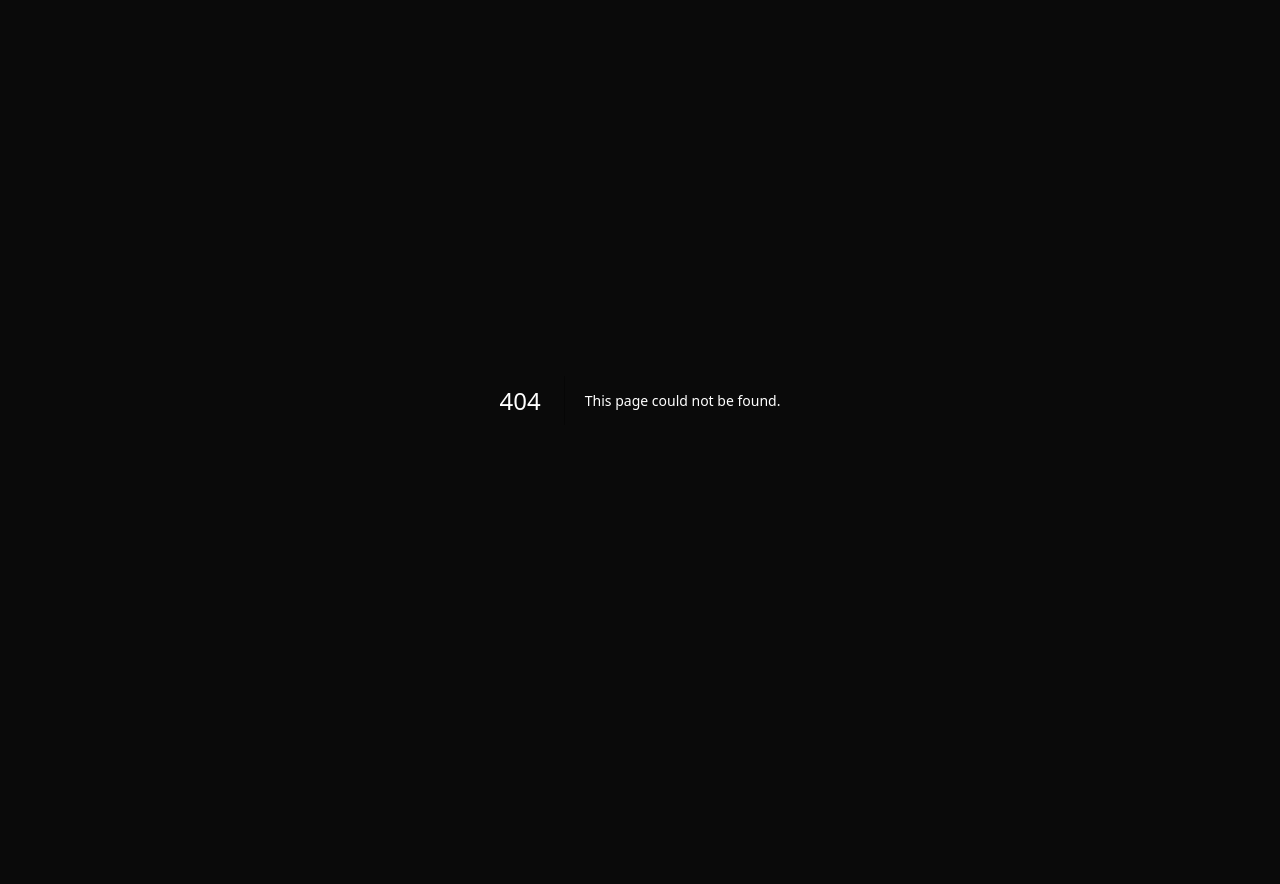
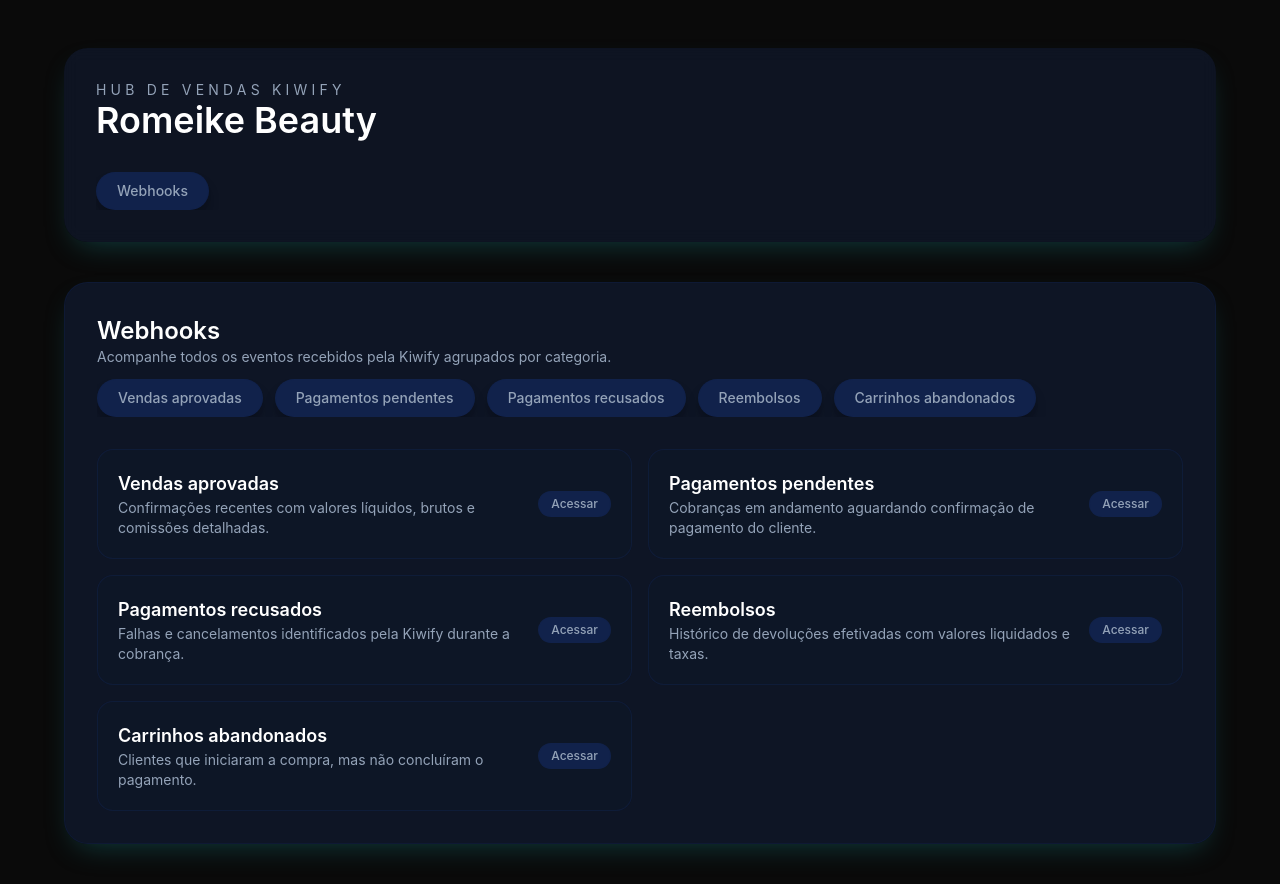
Before and after one commit to leoxavier3914-arch/rb, a Next.js app: page /webhooks in a window 1280 px wide. Before the commit this address had no page. Before the commit the page ends 800 px from the top, so only its background shows below. Built offline with nearby package versions, Linux system fonts and the light colour scheme.

Commit message:
Reorganize dashboard pages under webhooks

```diff
--- a/app/(dashboard)/layout.tsx
+++ b/app/(dashboard)/layout.tsx
@@ -1,13 +1,7 @@
 import Link from "next/link";
 import { Suspense } from "react";
 
-const navigation = [
-  { name: "Vendas aprovadas", href: "/approved-sales" },
-  { name: "Pagamentos pendentes", href: "/pending-payments" },
-  { name: "Pagamentos recusados", href: "/rejected-payments" },
-  { name: "Reembolsos", href: "/refunded-sales" },
-  { name: "Carrinhos abandonados", href: "/abandoned-carts" },
-];
+const navigation = [{ name: "Webhooks", href: "/webhooks" }];
 
 export default function DashboardLayout({
   children,
--- a/app/(dashboard)/sales/[saleId]/page.tsx
+++ b/app/(dashboard)/sales/[saleId]/page.tsx
@@ -648,7 +648,7 @@ export default async function SaleDetailsPage({
           </h1>
         </div>
         <Link
-          href="/approved-sales"
+          href="/webhooks/approved-sales"
           className="inline-flex items-center gap-2 rounded-full border border-surface-accent/60 bg-surface-accent px-4 py-2 text-sm font-medium text-muted-foreground transition-colors hover:border-primary hover:bg-primary hover:text-primary-foreground"
         >
           ← Voltar para o hub
--- a/app/(dashboard)/abandoned-carts/page.tsx
+++ b/app/(dashboard)/webhooks/abandoned-carts/page.tsx
@@ -100,7 +100,7 @@ export default async function AbandonedCartsPage({ searchParams }: AbandonedCart
       description="Carrinhos sinalizados pelos webhooks de abandono da Kiwify."
       emptyState="Nenhum abandono registrado até agora. Assim que a Kiwify enviar o webhook, ele aparecerá aqui."
       events={events}
-      filterAction="/abandoned-carts"
+      filterAction="/webhooks/abandoned-carts"
       filters={values}
     />
   );
--- a/app/(dashboard)/pending-payments/page.tsx
+++ b/app/(dashboard)/webhooks/approved-sales/page.tsx
@@ -2,15 +2,15 @@ import { EventsBoard } from "@/components/events-board";
 import { formatCurrency, formatDate } from "@/lib/format";
 import { formatSaleStatus } from "@/lib/sale-event-metadata";
 import { parseEventFilters } from "@/lib/event-filters";
-import { getPendingPayments } from "@/lib/queries";
+import { getApprovedSales } from "@/lib/queries";
 
 export const dynamic = "force-dynamic";
 
-interface PendingPaymentsPageProps {
+interface ApprovedSalesPageProps {
   searchParams: Record<string, string | string[] | undefined>;
 }
 
-export default async function PendingPaymentsPage({ searchParams }: PendingPaymentsPageProps) {
+export default async function ApprovedSalesPage({ searchParams }: ApprovedSalesPageProps) {
   const { filters, values } = parseEventFilters(searchParams);
 
   const {
@@ -21,7 +21,7 @@ export default async function PendingPaymentsPage({ searchParams }: PendingPayme
     totalAffiliateCommissionAmount,
     totalCount,
     lastEvent,
-  } = await getPendingPayments({ filters });
+  } = await getApprovedSales({ filters });
 
   const events = records.map((sale) => {
     const netDisplay = formatCurrency(sale.net_amount ?? sale.amount, sale.currency);
@@ -61,21 +61,21 @@ export default async function PendingPaymentsPage({ searchParams }: PendingPayme
   const currency = records[0]?.currency;
 
   const stats = [
-    { label: "Pagamentos pendentes", value: totalCount.toString() },
+    { label: "Total de vendas", value: totalCount.toString() },
     {
-      label: "Valor líquido em aberto",
+      label: "Receita líquida",
       value: formatCurrency(totalAmount, currency) ?? "—",
-      helper: "Somatório do que pode entrar após confirmação",
+      helper: "Somatório líquido considerando as últimas confirmações",
     },
     {
-      label: "Valor cheio aguardado",
+      label: "Valor cheio capturado",
       value: formatCurrency(totalGrossAmount, currency) ?? "—",
-      helper: "Preço integral estimado dos pedidos pendentes",
+      helper: "Preço integral antes das taxas",
     },
     {
-      label: "Comissão Kiwify prevista",
+      label: "Comissão Kiwify",
       value: formatCurrency(totalKiwifyCommissionAmount, currency) ?? "—",
-      helper: "Taxas ainda não capturadas",
+      helper: "Total retido pela Kiwify nos últimos eventos",
     },
   ];
 
@@ -83,24 +83,24 @@ export default async function PendingPaymentsPage({ searchParams }: PendingPayme
     stats.push({
       label: "Comissão de afiliados",
       value: formatCurrency(totalAffiliateCommissionAmount, currency) ?? "—",
-      helper: "Possível repasse aos parceiros",
+      helper: "Repasse somado aos parceiros em destaque",
     });
   }
 
   stats.push({
-    label: "Última atualização",
+    label: "Última confirmação",
     value: lastEvent ? formatDate(lastEvent) ?? "—" : "—",
-    helper: "Atualize a página para sincronizar novos eventos",
+    helper: "Atualize a página para forçar a sincronização",
   });
 
   return (
     <EventsBoard
       stats={stats}
-      heading="Pendências em aberto"
-      description="Listagem limitada aos últimos 40 eventos de pagamento pendente enviados pela Kiwify."
-      emptyState="Ainda não recebemos webhooks de pagamento pendente. Aguarde novas tentativas da Kiwify."
+      heading="Entradas mais recentes"
+      description="Listagem limitada aos últimos 40 eventos confirmados pela Kiwify."
+      emptyState="Ainda não recebemos vendas aprovadas. Aguardando o primeiro webhook da Kiwify."
       events={events}
-      filterAction="/pending-payments"
+      filterAction="/webhooks/approved-sales"
       filters={values}
     />
   );
--- /dev/null
+++ b/app/(dashboard)/webhooks/layout.tsx
@@ -0,0 +1,43 @@
+import type { ReactNode } from "react";
+import Link from "next/link";
+
+const navigation = [
+  { name: "Vendas aprovadas", href: "/webhooks/approved-sales" },
+  { name: "Pagamentos pendentes", href: "/webhooks/pending-payments" },
+  { name: "Pagamentos recusados", href: "/webhooks/rejected-payments" },
+  { name: "Reembolsos", href: "/webhooks/refunded-sales" },
+  { name: "Carrinhos abandonados", href: "/webhooks/abandoned-carts" },
+];
+
+export default function WebhooksLayout({
+  children,
+}: {
+  children: ReactNode;
+}) {
+  return (
+    <div className="flex flex-col gap-8">
+      <div className="flex flex-col gap-3">
+        <div>
+          <h2 className="text-2xl font-semibold text-white">Webhooks</h2>
+          <p className="text-sm text-muted-foreground">
+            Acompanhe todos os eventos recebidos pela Kiwify agrupados por
+            categoria.
+          </p>
+        </div>
+        <nav className="flex flex-nowrap gap-3 overflow-x-auto">
+          {navigation.map((item) => (
+            <Link
+              key={item.href}
+              href={item.href}
+              className="group relative whitespace-nowrap overflow-hidden rounded-full border border-surface-accent/60 bg-surface-accent px-5 py-2 text-sm font-medium text-muted-foreground shadow-lg shadow-black/20 transition-all hover:border-primary hover:bg-primary hover:text-primary-foreground"
+            >
+              <span className="absolute inset-0 translate-y-[110%] bg-primary/20 transition-transform duration-300 ease-out group-hover:translate-y-0" />
+              <span className="relative">{item.name}</span>
+            </Link>
+          ))}
+        </nav>
+      </div>
+      {children}
+    </div>
+  );
+}
--- /dev/null
+++ b/app/(dashboard)/webhooks/page.tsx
@@ -0,0 +1,58 @@
+import Link from "next/link";
+
+const pages = [
+  {
+    name: "Vendas aprovadas",
+    description:
+      "Confirmações recentes com valores líquidos, brutos e comissões detalhadas.",
+    href: "/webhooks/approved-sales",
+  },
+  {
+    name: "Pagamentos pendentes",
+    description:
+      "Cobranças em andamento aguardando confirmação de pagamento do cliente.",
+    href: "/webhooks/pending-payments",
+  },
+  {
+    name: "Pagamentos recusados",
+    description:
+      "Falhas e cancelamentos identificados pela Kiwify durante a cobrança.",
+    href: "/webhooks/rejected-payments",
+  },
+  {
+    name: "Reembolsos",
+    description:
+      "Histórico de devoluções efetivadas com valores liquidados e taxas.",
+    href: "/webhooks/refunded-sales",
+  },
+  {
+    name: "Carrinhos abandonados",
+    description:
+      "Clientes que iniciaram a compra, mas não concluíram o pagamento.",
+    href: "/webhooks/abandoned-carts",
+  },
+];
+
+export default function WebhooksPage() {
+  return (
+    <div className="grid gap-4 sm:grid-cols-2">
+      {pages.map((page) => (
+        <Link
+          key={page.href}
+          href={page.href}
+          className="group flex flex-col gap-3 rounded-2xl border border-surface-accent/50 bg-surface/70 p-5 transition-colors hover:border-primary/60 hover:bg-surface"
+        >
+          <div className="flex items-center justify-between gap-4">
+            <div>
+              <h3 className="text-lg font-semibold text-white">{page.name}</h3>
+              <p className="text-sm text-muted-foreground">{page.description}</p>
+            </div>
+            <span className="rounded-full border border-surface-accent/60 bg-surface-accent px-3 py-1 text-xs font-medium text-muted-foreground transition-colors group-hover:border-primary group-hover:bg-primary group-hover:text-primary-foreground">
+              Acessar
+            </span>
+          </div>
+        </Link>
+      ))}
+    </div>
+  );
+}
--- a/app/(dashboard)/approved-sales/page.tsx
+++ b/app/(dashboard)/webhooks/pending-payments/page.tsx
@@ -2,15 +2,15 @@ import { EventsBoard } from "@/components/events-board";
 import { formatCurrency, formatDate } from "@/lib/format";
 import { formatSaleStatus } from "@/lib/sale-event-metadata";
 import { parseEventFilters } from "@/lib/event-filters";
-import { getApprovedSales } from "@/lib/queries";
+import { getPendingPayments } from "@/lib/queries";
 
 export const dynamic = "force-dynamic";
 
-interface ApprovedSalesPageProps {
+interface PendingPaymentsPageProps {
   searchParams: Record<string, string | string[] | undefined>;
 }
 
-export default async function ApprovedSalesPage({ searchParams }: ApprovedSalesPageProps) {
+export default async function PendingPaymentsPage({ searchParams }: PendingPaymentsPageProps) {
   const { filters, values } = parseEventFilters(searchParams);
 
   const {
@@ -21,7 +21,7 @@ export default async function ApprovedSalesPage({ searchParams }: ApprovedSalesP
     totalAffiliateCommissionAmount,
     totalCount,
     lastEvent,
-  } = await getApprovedSales({ filters });
+  } = await getPendingPayments({ filters });
 
   const events = records.map((sale) => {
     const netDisplay = formatCurrency(sale.net_amount ?? sale.amount, sale.currency);
@@ -61,21 +61,21 @@ export default async function ApprovedSalesPage({ searchParams }: ApprovedSalesP
   const currency = records[0]?.currency;
 
   const stats = [
-    { label: "Total de vendas", value: totalCount.toString() },
+    { label: "Pagamentos pendentes", value: totalCount.toString() },
     {
-      label: "Receita líquida",
+      label: "Valor líquido em aberto",
       value: formatCurrency(totalAmount, currency) ?? "—",
-      helper: "Somatório líquido considerando as últimas confirmações",
+      helper: "Somatório do que pode entrar após confirmação",
     },
     {
-      label: "Valor cheio capturado",
+      label: "Valor cheio aguardado",
       value: formatCurrency(totalGrossAmount, currency) ?? "—",
-      helper: "Preço integral antes das taxas",
+      helper: "Preço integral estimado dos pedidos pendentes",
     },
     {
-      label: "Comissão Kiwify",
+      label: "Comissão Kiwify prevista",
       value: formatCurrency(totalKiwifyCommissionAmount, currency) ?? "—",
-      helper: "Total retido pela Kiwify nos últimos eventos",
+      helper: "Taxas ainda não capturadas",
     },
   ];
 
@@ -83,24 +83,24 @@ export default async function ApprovedSalesPage({ searchParams }: ApprovedSalesP
     stats.push({
       label: "Comissão de afiliados",
       value: formatCurrency(totalAffiliateCommissionAmount, currency) ?? "—",
-      helper: "Repasse somado aos parceiros em destaque",
+      helper: "Possível repasse aos parceiros",
     });
   }
 
   stats.push({
-    label: "Última confirmação",
+    label: "Última atualização",
     value: lastEvent ? formatDate(lastEvent) ?? "—" : "—",
-    helper: "Atualize a página para forçar a sincronização",
+    helper: "Atualize a página para sincronizar novos eventos",
   });
 
   return (
     <EventsBoard
       stats={stats}
-      heading="Entradas mais recentes"
-      description="Listagem limitada aos últimos 40 eventos confirmados pela Kiwify."
-      emptyState="Ainda não recebemos vendas aprovadas. Aguardando o primeiro webhook da Kiwify."
+      heading="Pendências em aberto"
+      description="Listagem limitada aos últimos 40 eventos de pagamento pendente enviados pela Kiwify."
+      emptyState="Ainda não recebemos webhooks de pagamento pendente. Aguarde novas tentativas da Kiwify."
       events={events}
-      filterAction="/approved-sales"
+      filterAction="/webhooks/pending-payments"
       filters={values}
     />
   );
--- a/app/(dashboard)/rejected-payments/page.tsx
+++ b/app/(dashboard)/webhooks/refunded-sales/page.tsx
@@ -2,15 +2,15 @@ import { EventsBoard } from "@/components/events-board";
 import { formatCurrency, formatDate } from "@/lib/format";
 import { parseEventFilters } from "@/lib/event-filters";
 import { formatSaleStatus } from "@/lib/sale-event-metadata";
-import { getRejectedPayments } from "@/lib/queries";
+import { getRefundedSales } from "@/lib/queries";
 
 export const dynamic = "force-dynamic";
 
-interface RejectedPaymentsPageProps {
+interface RefundedSalesPageProps {
   searchParams: Record<string, string | string[] | undefined>;
 }
 
-export default async function RejectedPaymentsPage({ searchParams }: RejectedPaymentsPageProps) {
+export default async function RefundedSalesPage({ searchParams }: RefundedSalesPageProps) {
   const { filters, values } = parseEventFilters(searchParams);
 
   const {
@@ -21,7 +21,7 @@ export default async function RejectedPaymentsPage({ searchParams }: RejectedPay
     totalAffiliateCommissionAmount,
     totalCount,
     lastEvent,
-  } = await getRejectedPayments({ filters });
+  } = await getRefundedSales({ filters });
 
   const events = records.map((sale) => {
     const netDisplay = formatCurrency(sale.net_amount ?? sale.amount, sale.currency);
@@ -61,21 +61,21 @@ export default async function RejectedPaymentsPage({ searchParams }: RejectedPay
   const currency = records[0]?.currency;
 
   const stats = [
-    { label: "Pagamentos recusados", value: totalCount.toString() },
+    { label: "Total de reembolsos", value: totalCount.toString() },
     {
-      label: "Valor líquido perdido",
+      label: "Valor líquido devolvido",
       value: formatCurrency(totalAmount, currency) ?? "—",
-      helper: "Estimativa do que deixou de entrar",
+      helper: "Somatório das últimas devoluções que impactaram sua receita",
     },
     {
-      label: "Valor cheio recusado",
+      label: "Valor cheio reembolsado",
       value: formatCurrency(totalGrossAmount, currency) ?? "—",
-      helper: "Preço integral das tentativas rejeitadas",
+      helper: "Preço integral original das vendas reembolsadas",
     },
     {
-      label: "Comissão Kiwify envolvida",
+      label: "Comissão Kiwify estornada",
       value: formatCurrency(totalKiwifyCommissionAmount, currency) ?? "—",
-      helper: "Taxas associadas às recusas registradas",
+      helper: "Taxas associadas às vendas reembolsadas",
     },
   ];
 
@@ -83,24 +83,24 @@ export default async function RejectedPaymentsPage({ searchParams }: RejectedPay
     stats.push({
       label: "Comissão de afiliados",
       value: formatCurrency(totalAffiliateCommissionAmount, currency) ?? "—",
-      helper: "Repasse que seria destinado aos parceiros",
+      helper: "Valores repassados a parceiros nessas devoluções",
     });
   }
 
   stats.push({
-    label: "Última recusa",
+    label: "Último reembolso",
     value: lastEvent ? formatDate(lastEvent) ?? "—" : "—",
-    helper: "Atualize para verificar novos webhooks",
+    helper: "Atualize a página para sincronizar novos eventos",
   });
 
   return (
     <EventsBoard
       stats={stats}
-      heading="Recusas mais recentes"
-      description="Listagem limitada aos últimos 40 eventos de pagamento recusado enviados pela Kiwify."
-      emptyState="Nenhum pagamento recusado registrado até agora. Aguarde o primeiro webhook de recusa da Kiwify."
+      heading="Reembolsos mais recentes"
+      description="Listagem limitada aos últimos 40 eventos enviados pela Kiwify."
+      emptyState="Nenhum reembolso recebido até o momento. Aguarde o primeiro webhook de reembolso da Kiwify."
       events={events}
-      filterAction="/rejected-payments"
+      filterAction="/webhooks/refunded-sales"
       filters={values}
     />
   );
--- a/app/(dashboard)/refunded-sales/page.tsx
+++ b/app/(dashboard)/webhooks/rejected-payments/page.tsx
@@ -2,15 +2,15 @@ import { EventsBoard } from "@/components/events-board";
 import { formatCurrency, formatDate } from "@/lib/format";
 import { parseEventFilters } from "@/lib/event-filters";
 import { formatSaleStatus } from "@/lib/sale-event-metadata";
-import { getRefundedSales } from "@/lib/queries";
+import { getRejectedPayments } from "@/lib/queries";
 
 export const dynamic = "force-dynamic";
 
-interface RefundedSalesPageProps {
+interface RejectedPaymentsPageProps {
   searchParams: Record<string, string | string[] | undefined>;
 }
 
-export default async function RefundedSalesPage({ searchParams }: RefundedSalesPageProps) {
+export default async function RejectedPaymentsPage({ searchParams }: RejectedPaymentsPageProps) {
   const { filters, values } = parseEventFilters(searchParams);
 
   const {
@@ -21,7 +21,7 @@ export default async function RefundedSalesPage({ searchParams }: RefundedSalesP
     totalAffiliateCommissionAmount,
     totalCount,
     lastEvent,
-  } = await getRefundedSales({ filters });
+  } = await getRejectedPayments({ filters });
 
   const events = records.map((sale) => {
     const netDisplay = formatCurrency(sale.net_amount ?? sale.amount, sale.currency);
@@ -61,21 +61,21 @@ export default async function RefundedSalesPage({ searchParams }: RefundedSalesP
   const currency = records[0]?.currency;
 
   const stats = [
-    { label: "Total de reembolsos", value: totalCount.toString() },
+    { label: "Pagamentos recusados", value: totalCount.toString() },
     {
-      label: "Valor líquido devolvido",
+      label: "Valor líquido perdido",
       value: formatCurrency(totalAmount, currency) ?? "—",
-      helper: "Somatório das últimas devoluções que impactaram sua receita",
+      helper: "Estimativa do que deixou de entrar",
     },
     {
-      label: "Valor cheio reembolsado",
+      label: "Valor cheio recusado",
       value: formatCurrency(totalGrossAmount, currency) ?? "—",
-      helper: "Preço integral original das vendas reembolsadas",
+      helper: "Preço integral das tentativas rejeitadas",
     },
     {
-      label: "Comissão Kiwify estornada",
+      label: "Comissão Kiwify envolvida",
       value: formatCurrency(totalKiwifyCommissionAmount, currency) ?? "—",
-      helper: "Taxas associadas às vendas reembolsadas",
+      helper: "Taxas associadas às recusas registradas",
     },
   ];
 
@@ -83,24 +83,24 @@ export default async function RefundedSalesPage({ searchParams }: RefundedSalesP
     stats.push({
       label: "Comissão de afiliados",
       value: formatCurrency(totalAffiliateCommissionAmount, currency) ?? "—",
-      helper: "Valores repassados a parceiros nessas devoluções",
+      helper: "Repasse que seria destinado aos parceiros",
     });
   }
 
   stats.push({
-    label: "Último reembolso",
+    label: "Última recusa",
     value: lastEvent ? formatDate(lastEvent) ?? "—" : "—",
-    helper: "Atualize a página para sincronizar novos eventos",
+    helper: "Atualize para verificar novos webhooks",
   });
 
   return (
     <EventsBoard
       stats={stats}
-      heading="Reembolsos mais recentes"
-      description="Listagem limitada aos últimos 40 eventos enviados pela Kiwify."
-      emptyState="Nenhum reembolso recebido até o momento. Aguarde o primeiro webhook de reembolso da Kiwify."
+      heading="Recusas mais recentes"
+      description="Listagem limitada aos últimos 40 eventos de pagamento recusado enviados pela Kiwify."
+      emptyState="Nenhum pagamento recusado registrado até agora. Aguarde o primeiro webhook de recusa da Kiwify."
       events={events}
-      filterAction="/refunded-sales"
+      filterAction="/webhooks/rejected-payments"
       filters={values}
     />
   );
--- a/app/page.tsx
+++ b/app/page.tsx
@@ -1,5 +1,5 @@
 import { redirect } from "next/navigation";
 
 export default function Home() {
-  redirect("/approved-sales");
+  redirect("/webhooks/approved-sales");
 }
```
Also changed, not shown: app/(dashboard)/webhooks/abandoned-carts/[eventReference]/page.tsx (renamed from app/(dashboard)/abandoned-carts/[eventReference]/page.tsx), 1 other file (tests, documents, lock files or other folders).
